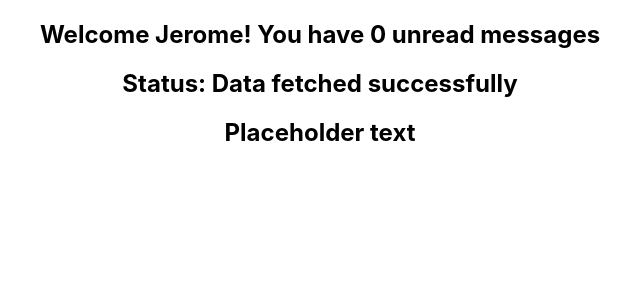
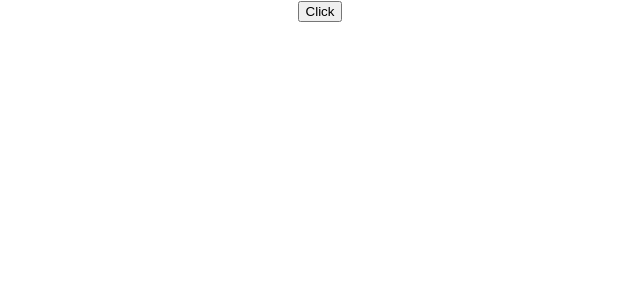
Before and after one commit to JeromeCheon/react-hooks-context-starter, a React (Create React App) app: page / in a window 1280 px wide. Shown: the top 300 px of the page, without its empty margins (320-960 px from the left). Built offline with nearby package versions, Linux system fonts and the light colour scheme.

Commit message:
Add Button compon body to make func type props returning void

```diff
--- a/src/App.tsx
+++ b/src/App.tsx
@@ -1,4 +1,5 @@
 import './App.css';
+import { Button } from './Components/Button';
 import { Greet } from './Components/Greet';
 import { Heading } from './Components/Heading';
 import { Oscar } from './Components/Oscar';
@@ -35,11 +36,11 @@
 		// 	<UpdateButton op={'-'} />
 		// </CountProvider>
 		<div className='App'>
-			<Greet name='Jerome' isLoggedIn />
-			<Status status='success' />
-			<Oscar>
-				<Heading>Placeholder text</Heading>
-			</Oscar>
+			<Button
+				handleClick={() => {
+					console.log('Button clicked');
+				}}
+			/>
 		</div>
 	);
 }
--- /dev/null
+++ b/src/Components/Button.tsx
@@ -0,0 +1,7 @@
+type ButtonProps = {
+	handleClick: () => void;
+};
+
+export const Button = (props: ButtonProps) => {
+	return <button onClick={props.handleClick}>Click</button>;
+};
```
